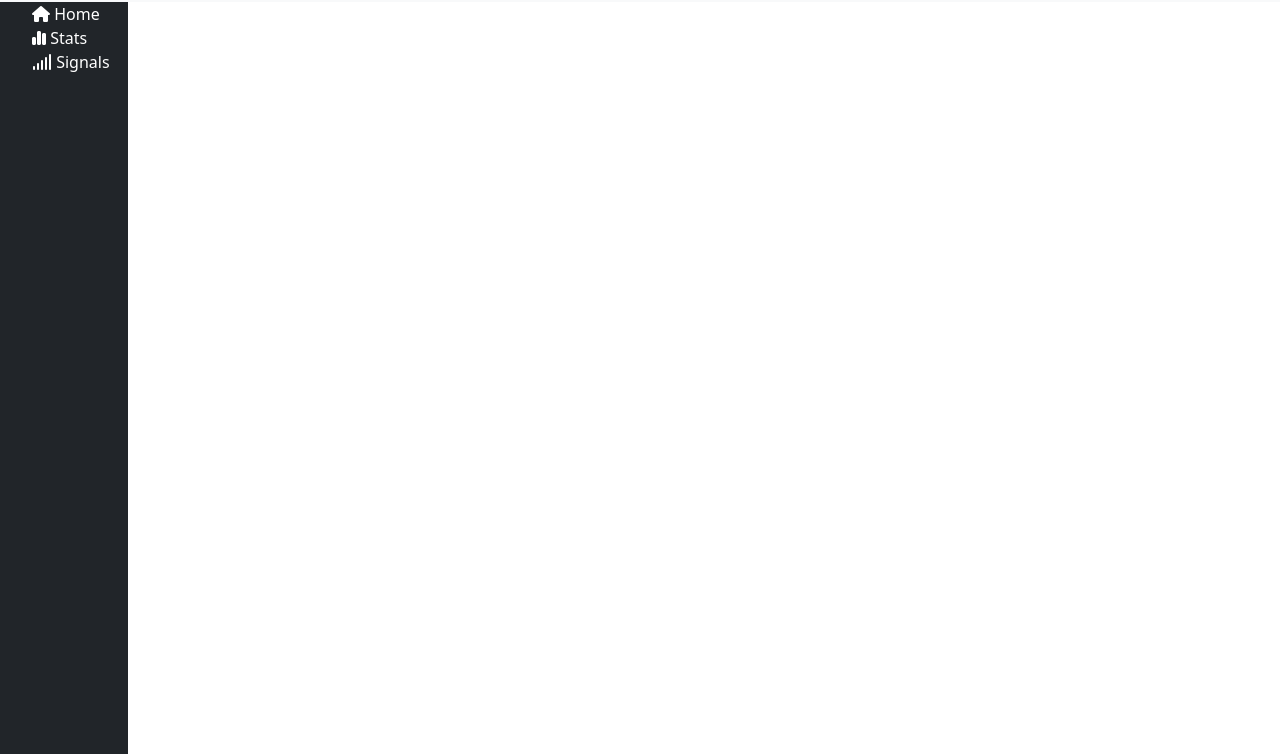
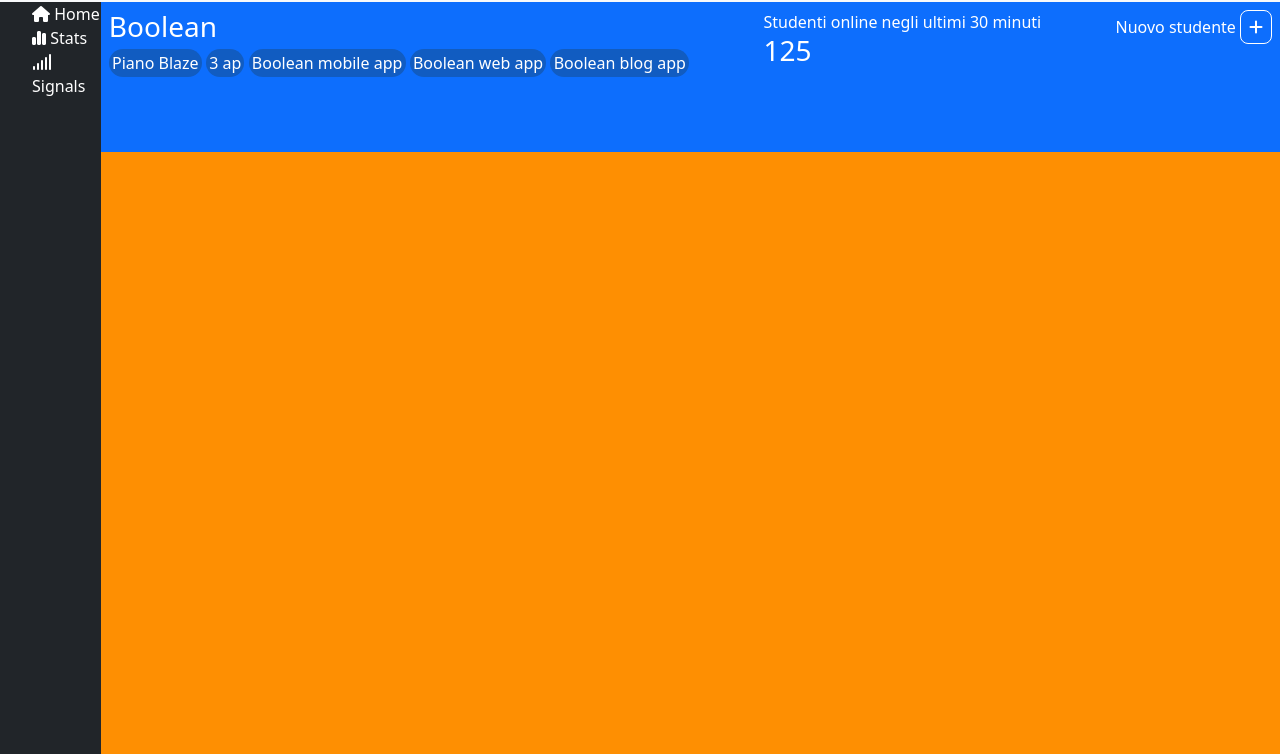
Before and after one commit to Giovanni-Cattaneo/html-css-bootstrap-dashboard, a plain HTML site: page index.html in a window 1280 px wide. Shown: the part 55-809 px from the top of the page. Drawn offline with nearby package versions, Linux system fonts and the light colour scheme.

Commit message:
add intestation

```diff
--- a/assets/css/style.css
+++ b/assets/css/style.css
@@ -3,6 +3,7 @@
     --bs-dark: #051e34;
     --bs-warning: #fe8f02;
     --bs-lightest: white;
+    --bs-ticket-background: #115cc1;
 }
 
 
@@ -11,7 +12,7 @@
 }
 
 #site_header{
-    background-color: f8f9fb;
+    background-color: #f8f9fb;
 
     & .container{
         gap: 0.8rem;
@@ -27,11 +28,11 @@
 }
 
 #aside{
-    width: 10%;
-    height: 94%;
     background-color: var(--bs-dark);
     color: var(--bs-lightest);
-    .d-flex{
+    height: 94vh;
+
+    > .d-flex{
         flex-direction: column;
     }
 
@@ -39,3 +40,35 @@
         list-style: none;
     }
 }
+
+#site_main{
+    background-color: #fe8f02;
+
+    .intestation{
+        background-color: var(--bs-primary);
+        color: var(--bs-lightest);
+        justify-content: space-between;
+        padding: 0.5rem;
+        height: 150px;
+        width: 100%;
+
+        .ticket{
+            border-radius: 1.5rem;
+            background-color: var(--bs-ticket-background);
+            padding: 0.2rem;
+        }
+
+        .student{
+            flex-direction: column;
+        }
+
+        .fa-plus{
+            padding: 0.5rem;
+            border: 0.1px solid white;
+            border-radius: 0.5rem;
+            color: var(--bs-lightest);
+        }
+    }
+
+
+}
--- a/index.html
+++ b/index.html
@@ -15,7 +15,7 @@
 
     <header id="site_header">
         <nav class="navbar navbar-expand-lg bg-body-tertiary">
-            <div class="container">
+            <div class="container-fluid">
                 <a class="navbar-brand" href="#"><img src="./assets/img/logo.svg" alt=""></a>
                 <button class="navbar-toggler" type="button" data-bs-toggle="collapse"
                     data-bs-target="#navbarSupportedContent" aria-controls="navbarSupportedContent"
@@ -38,6 +38,9 @@
     </header>
     <!-- /#site_header -->
 
+    <!-- /#aside -->
+
+    <main id="site_main" class="d-flex">
         <sidebar id="aside" class="d-flex">
             <div class="d-flex">
                 <ul>
@@ -47,9 +50,27 @@
                 </ul>
             </div>
         </sidebar>
-    <!-- /#aside -->
 
-    <main id="site_main"></main>
+        <div class="intestation d-flex">
+            <div class="boolean">
+                <h3>Boolean</h3>
+                <span class="ticket">Piano Blaze</span>
+                <span class="ticket">3 ap</span>
+                <span class="ticket">Boolean mobile app</span>
+                <span class="ticket">Boolean web app</span>
+                <span class="ticket">Boolean blog app</span>
+            </div>
+            <div class="student d-flex">
+                <span>Studenti online negli ultimi 30 minuti</span>
+                <h3>125</h3>
+            </div>
+            <div class="new-student">
+                <span>Nuovo studente</span>
+                <a href="#"><i class="fa-solid fa-plus"></i></a>
+            </div>
+        </div>
+
+    </main>
     <!-- /#site_main -->
 
 
```
Lines whose indentation alone changed are shown as unchanged.
